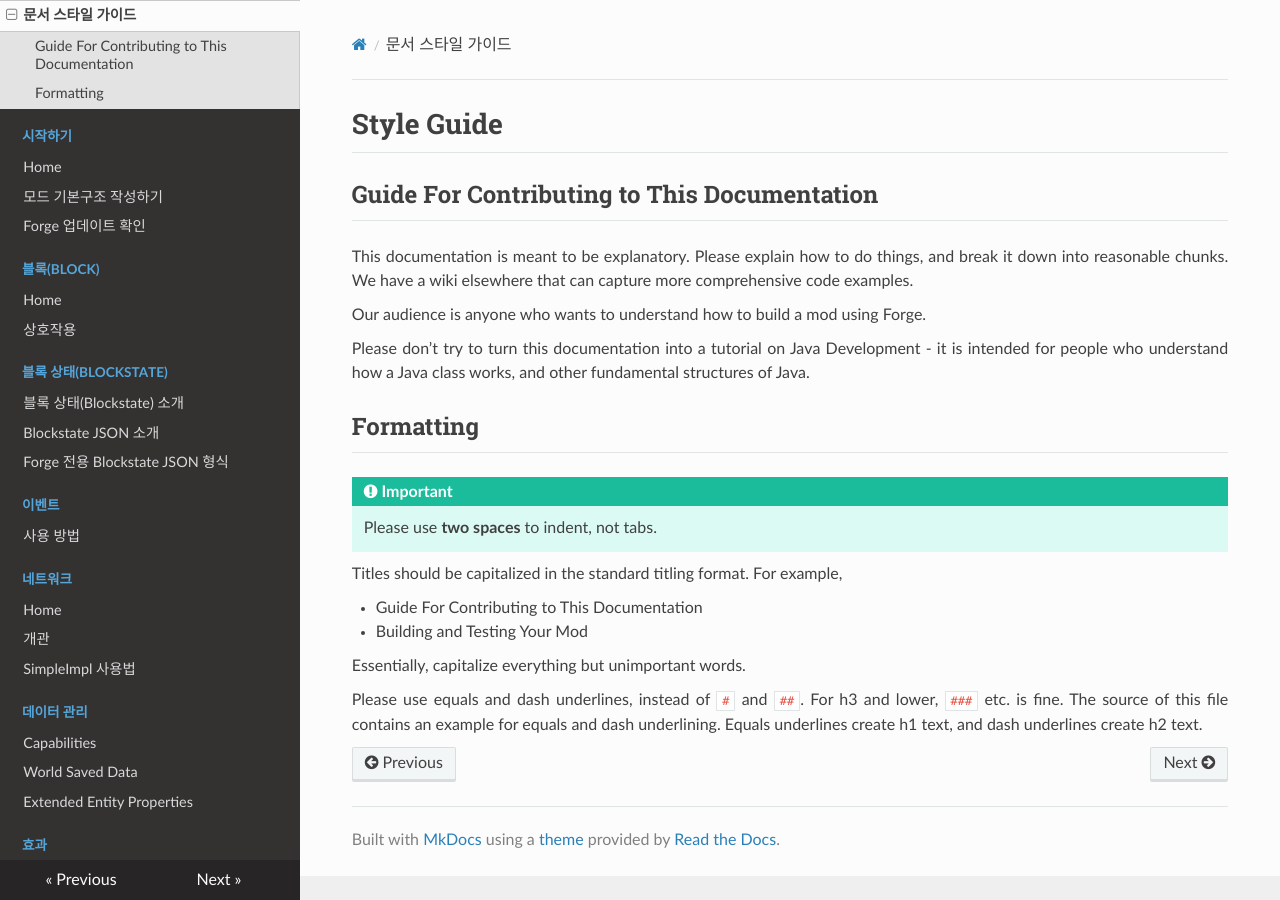
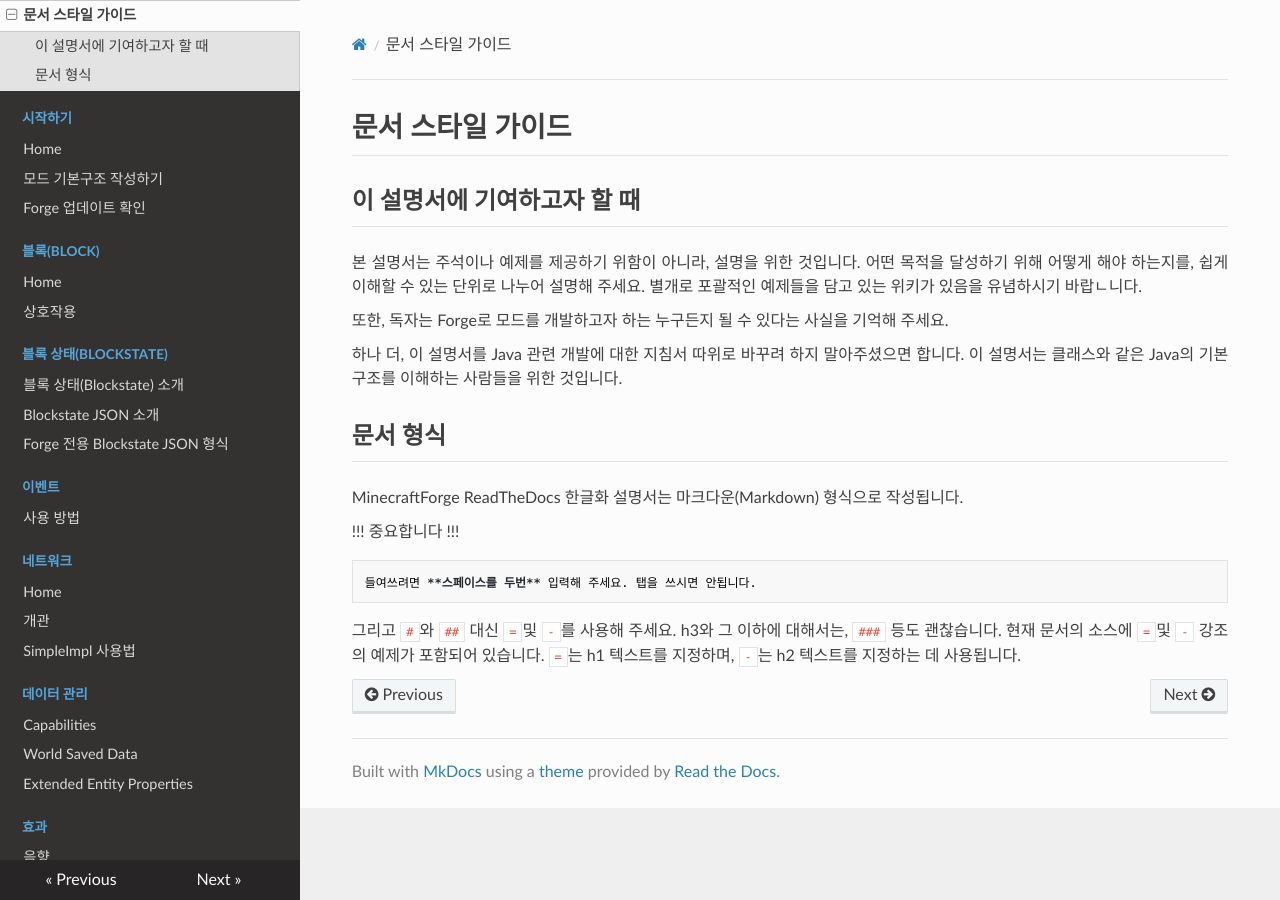
Before and after one commit to 01QueN10/Documentation-KO, an MkDocs documentation site: the page built from docs/styleguide.md, in a window 1280 px wide. Built offline with MkDocs 1.6.1, drawn with Linux system fonts in a browser that asks for light colours; nearby versions of some CDN libraries; old or Windows-style settings are respelled for this version of MkDocs.

Commit message:
Update styleguide.md
Korean Localization

```diff
--- a/docs/styleguide.md
+++ b/docs/styleguide.md
@@ -1,28 +1,23 @@
-Style Guide
+문서 스타일 가이드
 ===========
 
-Guide For Contributing to This Documentation
+이 설명서에 기여하고자 할 때
 --------------------------------------------
 
-This documentation is meant to be explanatory. Please explain how to do things, and break it down into reasonable chunks.
-We have a wiki elsewhere that can capture more comprehensive code examples.
+본 설명서는 주석이나 예제를 제공하기 위함이 아니라, 설명을 위한 것입니다. 어떤 목적을 달성하기 위해 어떻게 해야 하는지를, 쉽게 이해할 수 있는 단위로 나누어 설명해 주세요.
+별개로 포괄적인 예제들을 담고 있는 위키가 있음을 유념하시기 바랍ㄴ니다.
 
-Our audience is anyone who wants to understand how to build a mod using Forge.
+또한, 독자는 Forge로 모드를 개발하고자 하는 누구든지 될 수 있다는 사실을 기억해 주세요.
 
-Please don't try to turn this documentation into a tutorial on Java Development - it is intended for people who understand how a Java class works, and other fundamental structures of Java.
+하나 더, 이 설명서를 Java 관련 개발에 대한 지침서 따위로 바꾸려 하지 말아주셨으면 합니다. 이 설명서는 클래스와 같은 Java의 기본 구조를 이해하는 사람들을 위한 것입니다.
 
-Formatting
+문서 형식
 ----------
 
-!!! important
+MinecraftForge ReadTheDocs 한글화 설명서는 마크다운(Markdown) 형식으로 작성됩니다.
 
-    Please use **two spaces** to indent, not tabs.
+!!! 중요합니다 !!!
 
-Titles should be capitalized in the standard titling format. For example,
+    들여쓰려면 **스페이스를 두번** 입력해 주세요. 탭을 쓰시면 안됩니다.
 
-  * Guide For Contributing to This Documentation
-  * Building and Testing Your Mod
-
-Essentially, capitalize everything but unimportant words.
-
-Please use equals and dash underlines, instead of `#` and `##`. For h3 and lower, `###` etc. is fine. The source of this file contains an example for equals and dash underlining. Equals underlines create h1 text, and dash underlines create h2 text.
+그리고 `#`와 `##` 대신 `=`및 `-`를 사용해 주세요. h3와 그 이하에 대해서는, `###` 등도 괜찮습니다. 현재 문서의 소스에 `=`및 `-` 강조의 예제가 포함되어 있습니다. `=`는 h1 텍스트를 지정하며, `-`는 h2 텍스트를 지정하는 데 사용됩니다.
```
